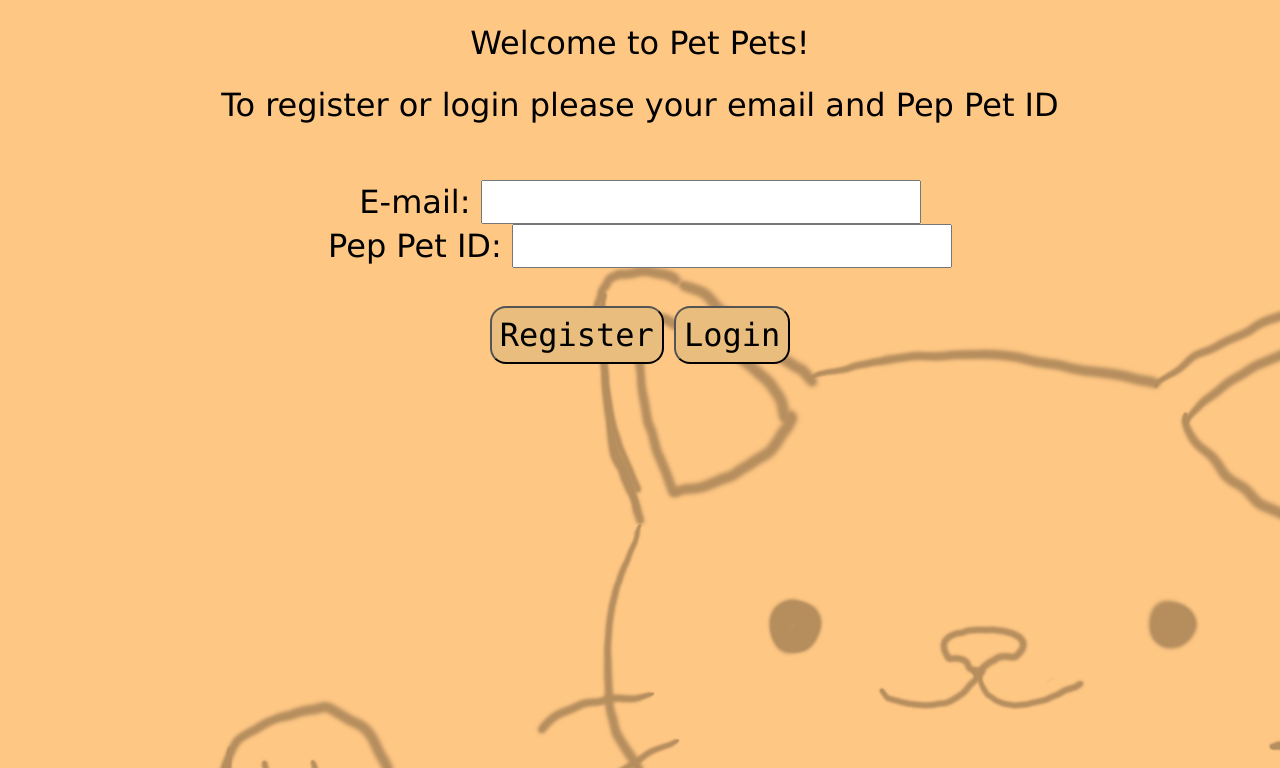
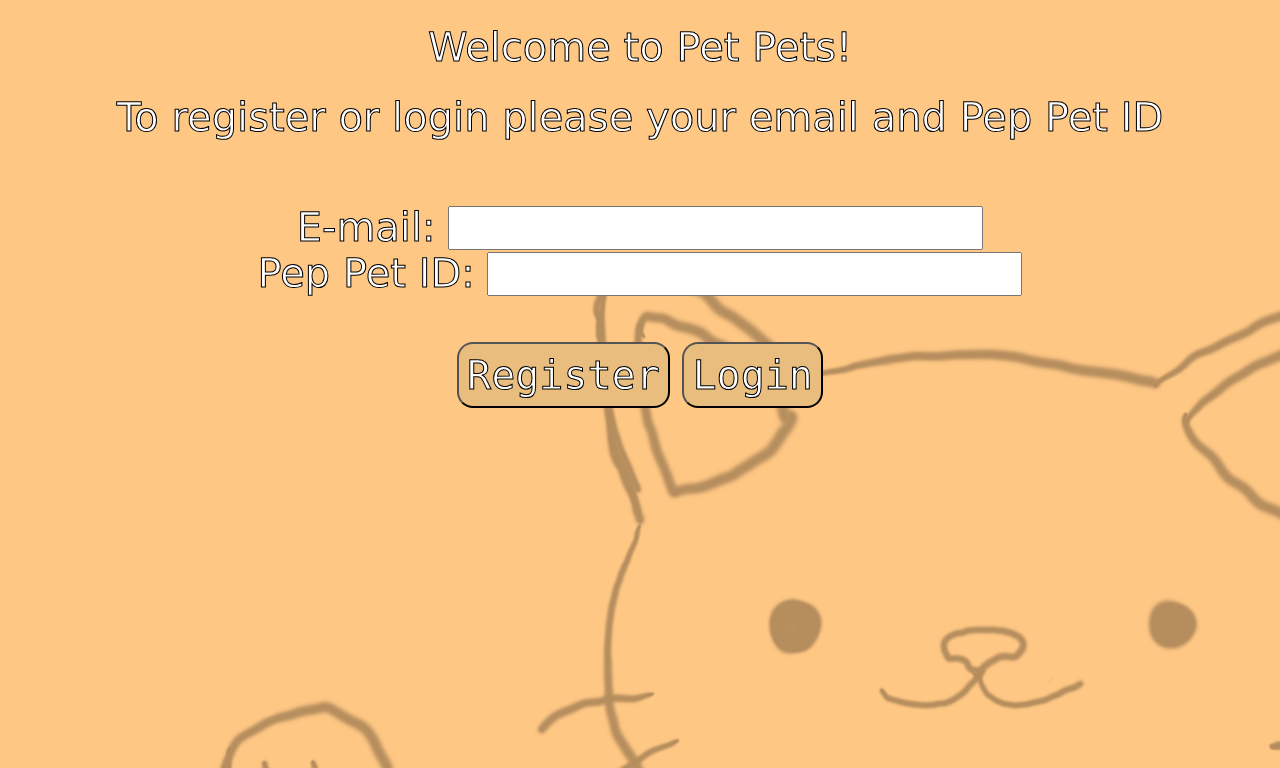
Before and after one commit to anh010/testserverrepo, a PHP site: page / in a window 1280 px wide. Shown: the top 768 px of the page. Run offline with PHP 8.4, Linux system fonts and the light colour scheme.

Commit message:
visual changes

```diff
--- a/public/style.css
+++ b/public/style.css
@@ -3,7 +3,7 @@
   --smallpad:0.5rem;
   --mediumpad:1rem;
   --miderpad: 1.5rem;
-  --largepad:2rem;
+  --largepad:2.5rem;
   --xlpad:3rem;
 
   --shortTransi:0.6;
@@ -24,6 +24,10 @@ body{
     font-family:Verdana, Geneva, Tahoma, sans-serif;
     font-size: var(--largepad);
     background-attachment: fixed;
+    color:white;
+    -webkit-text-stroke-width: 1px;
+    -webkit-text-stroke-color: black;
+
 }
 input[type=text]{
     font-size: var(--largepad);
@@ -32,7 +36,6 @@ input[type=text]{
 }
 
 input[type=text]:focus{
-    background-color: var(--maincolor);
     border: 2px var(--darker_maincolor)
 }
 .title{
@@ -44,6 +47,7 @@ input[type=text]:focus{
     padding: var(--miderpad);
 }
 button{
+    color:white;
     font-size: var(--midpad);
     transition-duration: var(--shortTransi);
     font-family: var(--mainfont);
@@ -55,7 +59,7 @@ button{
   }
 button:hover{
     background-color: var(--darker_maincolor);
-    color:white;
+
 }
 @media only screen and (max-device-width:700px) {
   body{
```
Also changed, not shown: 1 other file.
